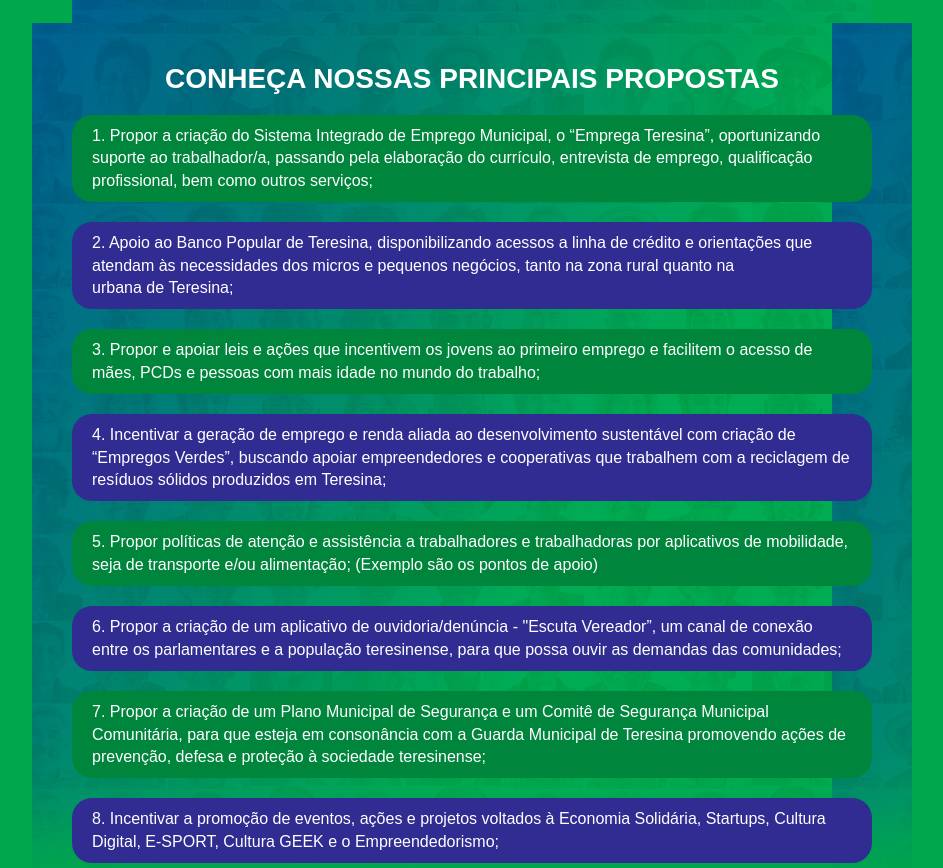
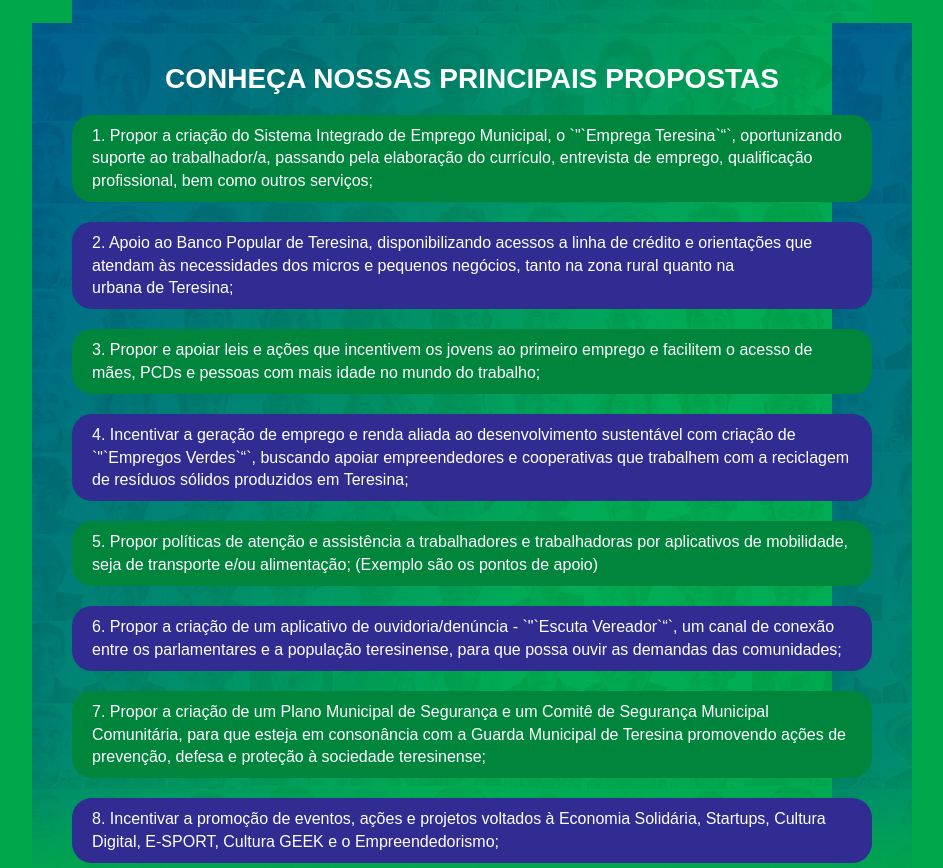
Before and after one commit to hudsonvini/propostas-floro, a Next.js app: page / in a window 1280 px wide. Shown: the part 435-1303 px from the top of the page, without its empty margins (168-1111 px from the left). Built offline with nearby package versions, Linux system fonts and the light colour scheme.

Commit message:
fix deploy quote error

```diff
--- a/src/app/page.jsx
+++ b/src/app/page.jsx
@@ -29,12 +29,12 @@ export default function Home() {
             />
             <h1>Conheça nossas principais propostas</h1>
             <ul>
-              <li>1. Propor a criação do Sistema Integrado de Emprego Municipal, o “Emprega Teresina”, oportunizando suporte ao trabalhador/a, passando pela elaboração do currículo, entrevista de emprego, qualificação profissional, bem como outros serviços;</li>
+              <li>1. Propor a criação do Sistema Integrado de Emprego Municipal, o `&quot;`Emprega Teresina`&ldquo;`, oportunizando suporte ao trabalhador/a, passando pela elaboração do currículo, entrevista de emprego, qualificação profissional, bem como outros serviços;</li>
               <li className={style.type2}>2. Apoio ao Banco Popular de Teresina, disponibilizando acessos a linha de crédito e orientações que atendam às necessidades dos micros e pequenos negócios, tanto na zona rural quanto na urbana de Teresina;</li>
               <li>3. Propor e apoiar leis e ações que incentivem os jovens ao primeiro emprego e facilitem o acesso de mães, PCDs e pessoas com mais idade no mundo do trabalho;</li>
-              <li className={style.type2}>4. Incentivar a geração de emprego e renda aliada ao desenvolvimento sustentável com criação de “Empregos Verdes”, buscando apoiar empreendedores e cooperativas que trabalhem com a reciclagem de resíduos sólidos produzidos em Teresina;</li>
+              <li className={style.type2}>4. Incentivar a geração de emprego e renda aliada ao desenvolvimento sustentável com criação de `&quot;`Empregos Verdes`&ldquo;`, buscando apoiar empreendedores e cooperativas que trabalhem com a reciclagem de resíduos sólidos produzidos em Teresina;</li>
               <li>5. Propor políticas de atenção e assistência a trabalhadores e trabalhadoras por aplicativos de mobilidade, seja de transporte e/ou alimentação; (Exemplo são os pontos de apoio)</li>
-              <li className={style.type2}>6. Propor a criação de um aplicativo de ouvidoria/denúncia - "Escuta Vereador”, um canal de conexão entre os parlamentares e a população teresinense, para que possa ouvir as demandas das comunidades;</li>
+              <li className={style.type2}>6. Propor a criação de um aplicativo de ouvidoria/denúncia - `&quot;`Escuta Vereador`&ldquo;`, um canal de conexão entre os parlamentares e a população teresinense, para que possa ouvir as demandas das comunidades;</li>
               <li>7. Propor a criação de um Plano Municipal de Segurança e um Comitê de Segurança Municipal Comunitária, para que esteja em consonância com a Guarda Municipal de Teresina promovendo ações de prevenção, defesa e proteção à sociedade teresinense;</li>
               <li className={style.type2}>8. Incentivar a promoção de eventos, ações e projetos voltados à Economia Solidária, Startups, Cultura Digital, E-SPORT, Cultura GEEK e o Empreendedorismo;</li>
               <li>9. Apresentar leis e iniciativas visando a conscientização da população teresinense sobre a doação de órgãos e tecidos, aliado à criação do Comitê Municipal de Proteção a Pessoas Transplantadas;</li>
```
